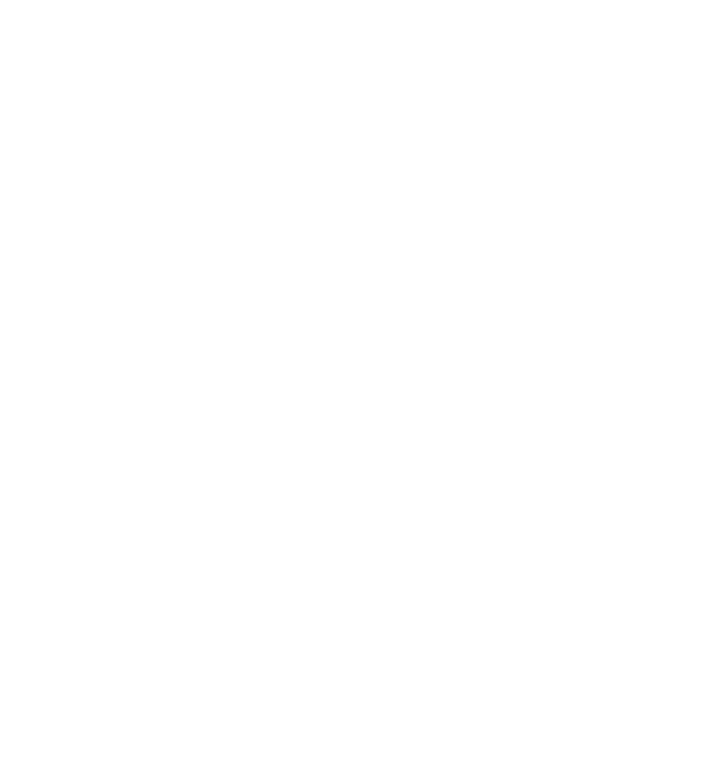
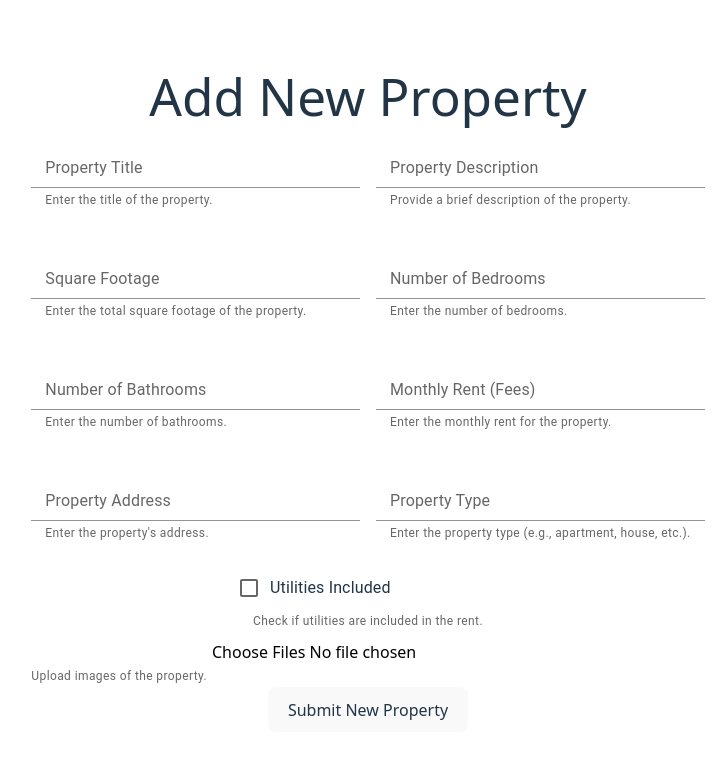
Before and after one commit to murray-pocha/RentConnect, a React (Vite) app in the folder Frontend/: page /add-property in a window 1280 px wide. Before the commit this address had no page. Shown: the top 758 px of the page, without its empty margins (272-989 px from the left). Built offline with nearby package versions, Linux system fonts and the light colour scheme.

Commit message:
Fixed Frontend issue with upload

```diff
--- a/Frontend/src/App.jsx
+++ b/Frontend/src/App.jsx
@@ -6,6 +6,7 @@ import LoginPage from "./components/LoginPage";
 import TenantDashboard from "./components/TenantDashboard";
 import ViewApplications from "./components/ViewApplications";
 import RentalProperties from "./components/RentalProperties";
+import AddProperty from './components/AddProperty';
 
 function App() {
   const loggedIn = true;
@@ -24,6 +25,7 @@ function App() {
       {/* Standalone route for testing if needed */}
       <Route path="/applications" element={<ViewApplications />} />
       <Route path="/view-properties" element={<RentalProperties />} />
+      <Route path="/add-property" element={<AddProperty />} />
     </Routes>
   );
 }
--- a/Frontend/src/components/AddProperty.jsx
+++ b/Frontend/src/components/AddProperty.jsx
@@ -1,7 +1,6 @@
-import React from "react";
-import { FormControl, Button, FormControlLabel, Checkbox, FormHelperText, Input, InputLabel, Select } from '@mui/material'
+import React, { useState } from "react";
+import { FormControl, Button, FormControlLabel, Checkbox, FormHelperText, Input, InputLabel } from '@mui/material';
 import FileUpload from "./fileUpload";
-import { useState } from "react";
 
 function AddProperty() {
 
@@ -13,7 +12,11 @@ function AddProperty() {
     bathrooms: "",
     fees: "",
     utilities_included: false,
+    property_address: "", // Adding address field
+    property_types: "", // Adding property type field
   });
+
+  const [files, setFiles] = useState([]);
 
   const handleChange = (event) => {
     const { id, value, type, checked } = event.target;
@@ -21,12 +24,66 @@ function AddProperty() {
       ...formData,
       [id]: type === "checkbox" ? checked : value,
     });
+  };
+
+  const handleSubmit = async (event) => {
+    event.preventDefault();
+
+    const formPayload = new FormData();
+
+    // Append form text data using the correct field names
+    for (let key in formData) {
+      if (key === "property_title") {
+        formPayload.append("rental_property[title]", formData[key]);
+      } else if (key === "property_description") {
+        formPayload.append("rental_property[description]", formData[key]);
+      } else if (key === "property_sqft") {
+        formPayload.append("rental_property[sq_feet]", formData[key]);
+      } else if (key === "property_address") {
+        formPayload.append("rental_property[address]", formData[key]);
+      } else if (key === "property_types") {
+        formPayload.append("rental_property[property_types]", formData[key]);
+      } else {
+        formPayload.append(`rental_property[${key}]`, formData[key]);
+      }
     }
 
-  const handleSubmit = (event) => {
-    event.preventDefault(); // Prevent the default form submission behavior
-    console.log("Form Data Submitted:", formData);
-    // Add your API call or form submission logic here
+    // Hardcode user_id as 14
+    formPayload.append("rental_property[user_id]", 14);
+
+    // Append files
+    files.forEach((file) => {
+      formPayload.append('rental_property[images][]', file);
+    });
+
+    try {
+      const response = await fetch("http://localhost:3001/rental_properties", {
+        method: "POST",
+        body: formPayload,
+      });
+
+      const data = await response.json();
+
+      if (response.ok) {
+        console.log("Property successfully created!", data);
+        // Optionally, reset form
+        setFormData({
+          property_title: "",
+          property_description: "",
+          property_sqft: "",
+          bedrooms: "",
+          bathrooms: "",
+          fees: "",
+          utilities_included: false,
+          property_address: "",
+          property_types: "",
+        });
+      } else {
+        console.error("Error creating property:", data);
+      }
+    } catch (error) {
+      console.error("Error during submission:", error);
+    }
   };
 
   return (
@@ -42,51 +99,115 @@ function AddProperty() {
         >
           <FormControl margin="normal">
             <InputLabel htmlFor="property_title">Property Title</InputLabel>
-          <Input id="property_title" aria-describedby="property_title_helper" />
+            <Input
+              id="property_title"
+              value={formData.property_title}
+              onChange={handleChange}
+              aria-describedby="property_title_helper"
+            />
             <FormHelperText id="property_title_helper">Enter the title of the property.</FormHelperText>
           </FormControl>
 
           <FormControl margin="normal">
             <InputLabel htmlFor="property_description">Property Description</InputLabel>
-          <Input id="property_description" aria-describedby="property_description_helper" />
+            <Input
+              id="property_description"
+              value={formData.property_description}
+              onChange={handleChange}
+              aria-describedby="property_description_helper"
+            />
             <FormHelperText id="property_description_helper">Provide a brief description of the property.</FormHelperText>
           </FormControl>
 
           <FormControl margin="normal">
             <InputLabel htmlFor="property_sqft">Square Footage</InputLabel>
-          <Input type="number" id="property_sqft" aria-describedby="property_sqft_helper" />
+            <Input
+              type="number"
+              id="property_sqft"
+              value={formData.property_sqft}
+              onChange={handleChange}
+              aria-describedby="property_sqft_helper"
+            />
             <FormHelperText id="property_sqft_helper">Enter the total square footage of the property.</FormHelperText>
           </FormControl>
 
           <FormControl margin="normal">
             <InputLabel htmlFor="bedrooms">Number of Bedrooms</InputLabel>
-          <Input type="number" id="bedrooms" aria-describedby="bedrooms_helper" />
+            <Input
+              type="number"
+              id="bedrooms"
+              value={formData.bedrooms}
+              onChange={handleChange}
+              aria-describedby="bedrooms_helper"
+            />
             <FormHelperText id="bedrooms_helper">Enter the number of bedrooms.</FormHelperText>
           </FormControl>
 
           <FormControl margin="normal">
             <InputLabel htmlFor="bathrooms">Number of Bathrooms</InputLabel>
-          <Input type="number" id="bathrooms" aria-describedby="bathrooms_helper" />
+            <Input
+              type="number"
+              id="bathrooms"
+              value={formData.bathrooms}
+              onChange={handleChange}
+              aria-describedby="bathrooms_helper"
+            />
             <FormHelperText id="bathrooms_helper">Enter the number of bathrooms.</FormHelperText>
           </FormControl>
 
           <FormControl margin="normal">
             <InputLabel htmlFor="fees">Monthly Rent (Fees)</InputLabel>
-          <Input type="number" id="fees" aria-describedby="fees_helper" />
+            <Input
+              type="number"
+              id="fees"
+              value={formData.fees}
+              onChange={handleChange}
+              aria-describedby="fees_helper"
+            />
             <FormHelperText id="fees_helper">Enter the monthly rent for the property.</FormHelperText>
+          </FormControl>
+
+          {/* Additional Fields for Address and Property Type */}
+          <FormControl margin="normal">
+            <InputLabel htmlFor="property_address">Property Address</InputLabel>
+            <Input
+              id="property_address"
+              value={formData.property_address}
+              onChange={handleChange}
+              aria-describedby="property_address_helper"
+            />
+            <FormHelperText id="property_address_helper">Enter the property's address.</FormHelperText>
+          </FormControl>
+
+          <FormControl margin="normal">
+            <InputLabel htmlFor="property_types">Property Type</InputLabel>
+            <Input
+              id="property_types"
+              value={formData.property_types}
+              onChange={handleChange}
+              aria-describedby="property_types_helper"
+            />
+            <FormHelperText id="property_types_helper">Enter the property type (e.g., apartment, house, etc.).</FormHelperText>
           </FormControl>
 
         </div>
 
         <FormControl margin="normal">
           <FormControlLabel
-            control={<Checkbox id="utilities_included" />}
+            control={
+              <Checkbox
+                id="utilities_included"
+                checked={formData.utilities_included}
+                onChange={handleChange}
+              />
+            }
             label="Utilities Included"
           />
           <FormHelperText id="utilities_included_helper">Check if utilities are included in the rent.</FormHelperText>
         </FormControl>
 
-        <FileUpload />
+        <FileUpload onFilesSelected={(selectedFiles) => setFiles([...selectedFiles])} />
+        <FormHelperText id="file_upload_helper">Upload images of the property.</FormHelperText>
 
         <button
           type="submit"
--- a/Frontend/src/components/fileUpload.jsx
+++ b/Frontend/src/components/fileUpload.jsx
@@ -1,47 +1,18 @@
-import React from "react"
-import "../styles/FileUpload.css";
-import { useState } from "react";
+import React from 'react';
 
-function FileUpload() {
-
-  const [files, setFiles] = useState([]);
-  const handleFileChange = (event) => {
-    const selectedFiles = Array.from(event.target.files);
-    setFiles(selectedFiles);
+function FileUpload({ onFilesSelected }) {
+  const handleFileChange = (e) => {
+    onFilesSelected(e.target.files);
   };
 
   return (
-
-    <div className="container">
+    <div>
       <input
         type="file"
-        id="file-input"
         multiple
+        accept="image/*"
         onChange={handleFileChange}
       />
-      <label className="file_label" htmlFor="file-input">
-        <i className="fa-solid fa-arrow-up-from-bracket"></i>
-        &nbsp; Choose Files To Upload
-      </label>
-      <div id="num-of-files">
-        {files.length > 0 ? `${files.length} Files Selected` : "No Files Chosen"}
-      </div>
-      <ul id="files-list">
-        {files.map((file, index) => {
-          const fileSizeKB = (file.size / 1024).toFixed(1);
-          const fileSize =
-            fileSizeKB >= 1024
-              ? `${(fileSizeKB / 1024).toFixed(1)} MB`
-              : `${fileSizeKB} KB`;
-
-          return (
-            <li key={index}>
-              <p>{file.name}</p>
-              <p>{fileSize}</p>
-            </li>
-          );
-        })}
-      </ul>
     </div>
   );
 }
```
Lines whose indentation alone changed are shown as unchanged.
